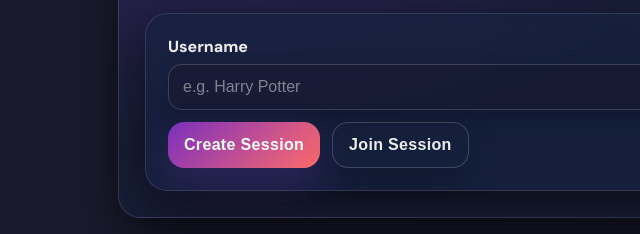
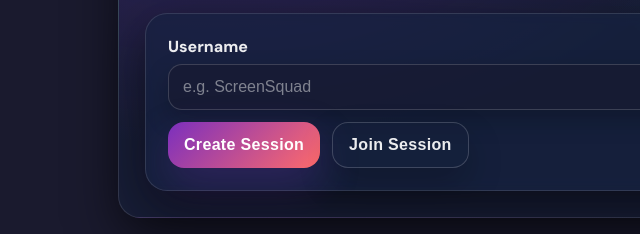
Before and after one commit to iristuff/PickFlix, a website: page public/index.html in a window 1280 px wide. Shown: the part 262-496 px from the top of the page, 0-640 px from the left. Drawn offline with Linux system fonts and the light colour scheme.

Commit message:
place holder name changed

```diff
--- a/public/index.html
+++ b/public/index.html
@@ -35,7 +35,7 @@
         <div class="panel">
           <div class="panel-inner">
             <div class="label">Username</div>
-            <input id="username" class="input" placeholder="e.g. Harry Potter" autocomplete="nickname" />
+            <input id="username" class="input" placeholder="e.g. ScreenSquad" autocomplete="nickname" />
 
             <div class="btns">
               <button id="createBtn" class="btn btn-primary" type="button">
```
